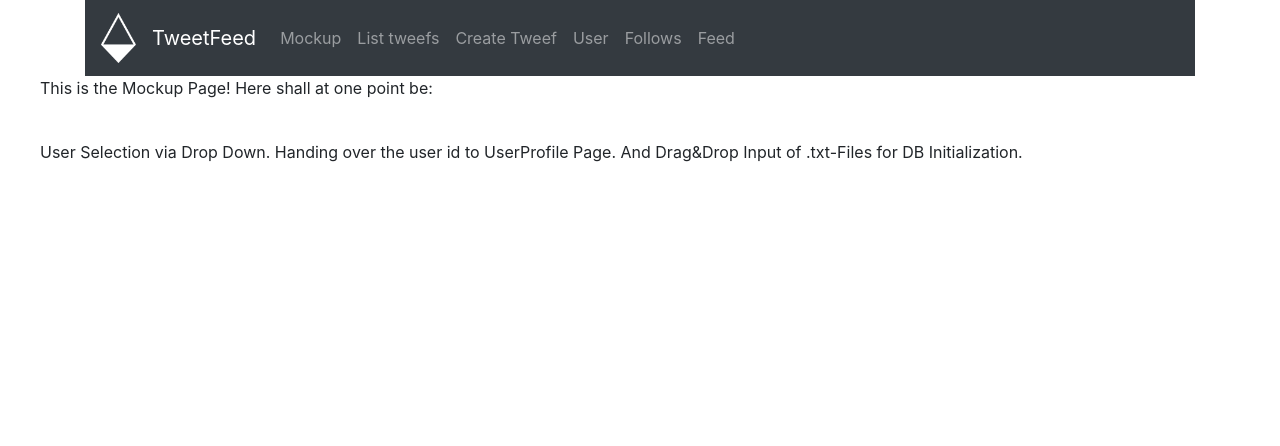
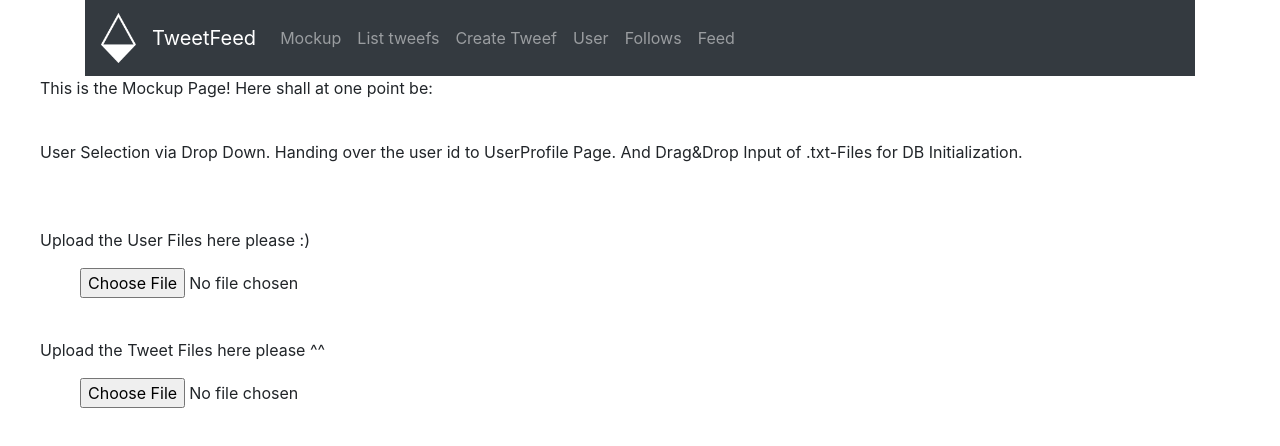
Before and after one commit to Lilith1410/TweetFeed, a React (Create React App) app in the folder tweetfeed/: page /mockup in a window 1280 px wide. Shown: the top 446 px of the page. Built offline with nearby package versions, Linux system fonts and the light colour scheme; no server answers.

Commit message:
Working - Initialize DB with user.txt File

```diff
--- a/tweetfeed/src/pages/Mockup.jsx
+++ b/tweetfeed/src/pages/Mockup.jsx
@@ -2,6 +2,7 @@ import React, { Component } from 'react'
 // using table only for the moment. change to drop down as soon as possible!
 import ReactTable from 'react-table'
 import api from '../api'
+import Upload from './Upload'
 
 import styled from 'styled-components'
 
@@ -93,6 +94,12 @@ class Mockup extends Component {
                 minRows={0}
             />
         )}
+        <br />
+        <p>Upload the User Files here please :) </p>
+        <Upload typeOf="user"/>
+
+        <p>Upload the Tweet Files here please ^^  </p>
+        <Upload typeOf="tweets"/>
       </Wrapper>
 
     )
--- /dev/null
+++ b/tweetfeed/src/pages/Upload.jsx
@@ -0,0 +1,97 @@
+import React, { Component } from 'react'
+import api from '../api'
+
+import styled from 'styled-components'
+
+const Wrapper = styled.div`
+    padding: 0 40px 40px 40px;
+`
+
+class Upload extends Component {
+
+  constructor(props) {
+
+    super(props)
+
+    this.state= {
+      content: '',
+      userName: '',
+      follows: '',
+      tweets: '',
+      typeOf: this.props.typeOf,
+    }
+
+    this.handleUser = this.handleUser.bind(this)
+    this.handleIncludeTweef = this.handleIncludeTweef.bind(this)
+  }
+
+  handleUser = async (content) => {
+
+    // console.log(content)
+    // console.log(typeof content)
+    const contentLine = content.split("\n")
+    // console.log(contentLine.length)
+
+    for( var i = 0; i < contentLine.length; i++) {
+
+      var tmp = contentLine[i].split(" follows ")
+      var user = tmp[0]
+      console.log(user)
+      console.log(typeof user)
+      this.setState({
+        userName: user
+      })
+      console.log("State: " + this.state.userName)
+      await this.handleIncludeTweef()
+      {/*
+      var follows = tmp[1]
+      console.log(user)
+      console.log(typeof user)
+      console.log(follows)
+      console.log(typeof follows)
+      */}
+    }
+    window.alert(`Tweef inserted successfully`)
+  }
+
+  handleIncludeTweef = async () => {
+    const { userName } = this.state
+    const payload = { userName }
+
+    // check if user exists!
+
+    await api.insertTweef(payload).then(res => {
+      this.setState({
+        userName: '',
+      })
+    })
+  }
+
+  handleTweets = (content) => {
+    console.log(content)
+  }
+
+  onChangeHandler = async (file) => {
+    let words = await file.text()
+
+    if(this.state.typeOf === 'user') {
+      this.handleUser(words)
+    } else if (this.state.typeOf === 'tweets') {
+      this.handleTweets(words)
+    }
+  }
+
+  render() {
+    return(
+      <Wrapper>
+        <input type="file"
+                id="file"
+                accept=".txt"
+                onChange={e => this.onChangeHandler(e.target.files[0])}/>
+      </Wrapper>
+    )
+  }
+
+}
+
+export default Upload
```
